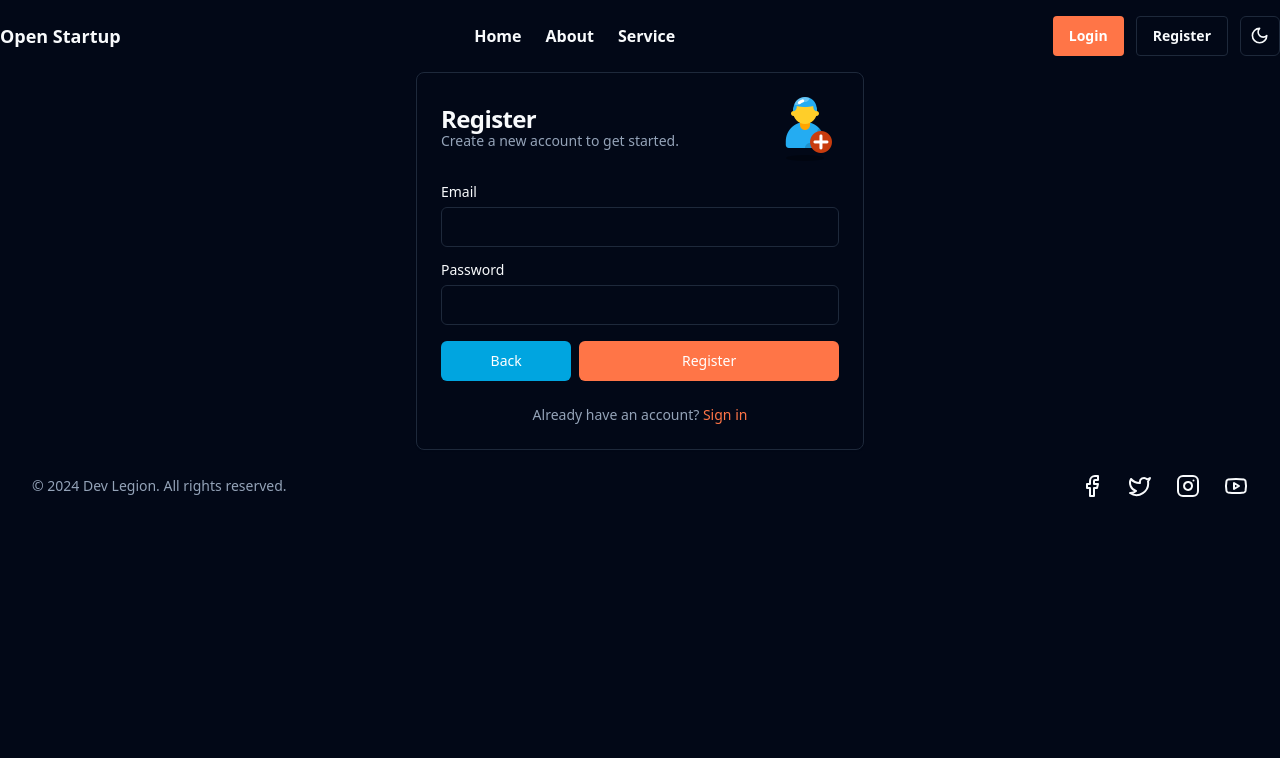
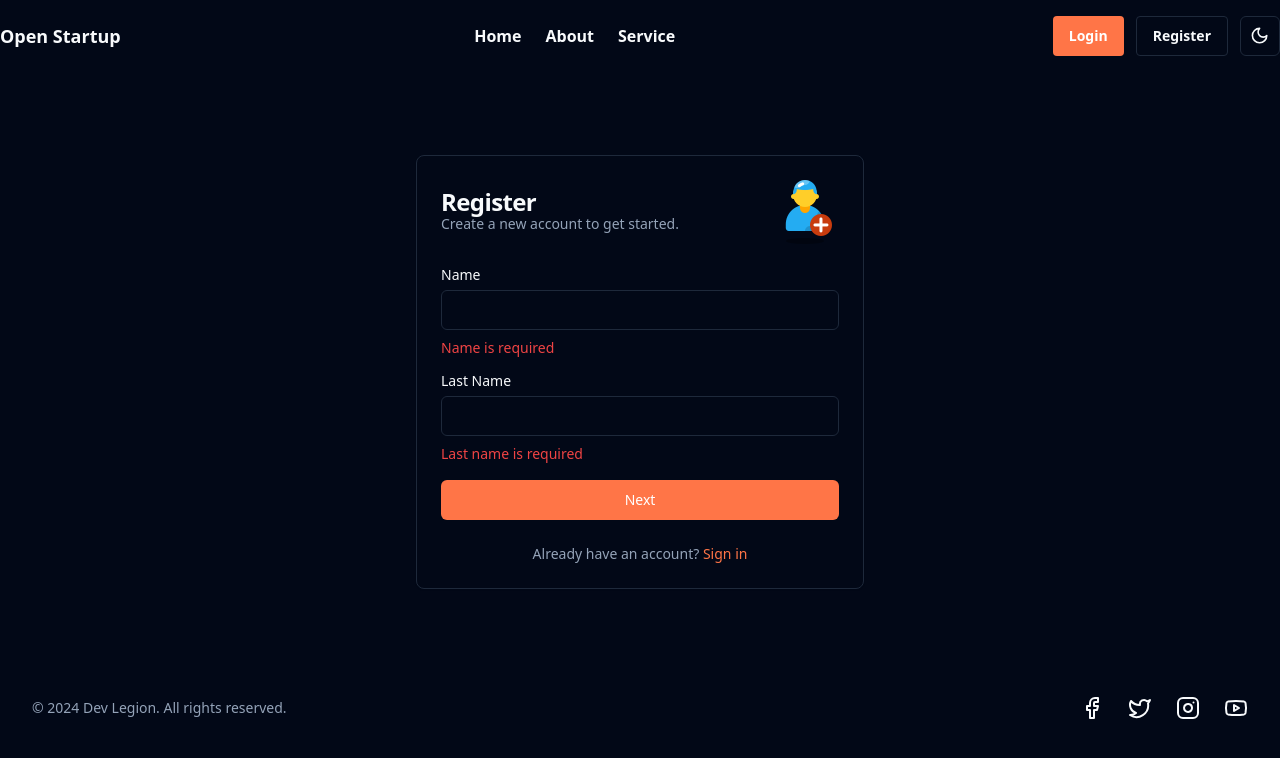
Before and after one commit to D3V-Legion/Open-Startup-Frontend, a React (Vite) app in the folder vite-project/: page /register in a window 1280 px wide. Both pictures are taken after a click on the button "Next". Shown: the top 758 px of the page. Built offline with nearby package versions, Linux system fonts and the light colour scheme.

Commit message:
agregando tipado para formularios con zod y react-form para register

```diff
--- a/vite-project/package.json
+++ b/vite-project/package.json
@@ -10,6 +10,7 @@
     "preview": "vite preview"
   },
   "dependencies": {
+    "@hookform/resolvers": "^3.9.0",
     "@radix-ui/react-dialog": "^1.1.1",
     "@radix-ui/react-dropdown-menu": "^2.1.1",
     "@radix-ui/react-label": "^2.1.0",
@@ -21,9 +22,11 @@
     "lucide-react": "^0.435.0",
     "react": "^18.3.1",
     "react-dom": "^18.3.1",
+    "react-hook-form": "^7.53.0",
     "react-router-dom": "^6.26.1",
     "tailwind-merge": "^2.5.2",
     "tailwindcss-animate": "^1.0.7",
+    "zod": "^3.23.8",
     "zustand": "^4.5.5"
   },
   "devDependencies": {
--- a/vite-project/src/pages/App.tsx
+++ b/vite-project/src/pages/App.tsx
@@ -1,5 +1,5 @@
 import { Button } from "@/components/ui/button";
-import cohete from "../../public/cohete1.png";
+import cohete from "/cohete1.png";
 
 import "../App.css";
 
--- a/vite-project/src/pages/Register.tsx
+++ b/vite-project/src/pages/Register.tsx
@@ -3,7 +3,11 @@ import { Button } from "@/components/ui/button"
 import { Input } from "@/components/ui/input"
 import { Label } from "@/components/ui/label"
 import { Card, CardHeader, CardTitle, CardDescription, CardContent, CardFooter } from "@/components/ui/card"
-import SmallIcon from '../../public/register1.png'
+import SmallIcon from '/register1.png'
+import { Link } from 'react-router-dom'
+import { UserSchema,userSchema } from '@/validations/validationSchemas'
+import {useForm} from 'react-hook-form'
+import {zodResolver} from '@hookform/resolvers/zod'
 
 
 export default function Component() {
@@ -16,23 +20,24 @@ export default function Component() {
 
   const [step, setStep] = useState(1)
 
-  const handleChange = (e: React.ChangeEvent<HTMLInputElement>) => {
-    const { name, value } = e.target
-    setFormData(prevData => ({
-      ...prevData,
-      [name]: value
-    }))
+  // Configuración de react-hook-form con zod usando el esquema importado
+  const { register, handleSubmit, formState: { errors }, trigger } = useForm<UserSchema>({
+    resolver: zodResolver(userSchema),
+  });
+
+  const onSubmit = (data: UserSchema) => {
+    // Here you would typically send the form data to your backend
+    console.log('Form submitted:', data)
   }
 
-  const handleSubmit = (e: React.FormEvent<HTMLFormElement>) => {
-    e.preventDefault()
-    // Here you would typically send the form data to your backend
-    console.log('Form submitted:', formData)
+   // Manejo del botón "Next" para pasar al siguiente paso si la validación es correcta
+   const handleNextStep = async () => {
+    const isStepValid = await trigger(['name', 'lastName']);
+    if (isStepValid) {
+      setStep(2);
+    }
   }
 
-  const handleNextStep = () => {
-    setStep(2)
-  }
 
   const handlePreviousStep = () => {
     setStep(1)
@@ -40,7 +45,8 @@ export default function Component() {
 
 
   return (
-    <Card className="w-full max-w-md mx-auto">
+    <main className="min-h-[75vh] flex items-center justify-center">
+         <Card className="w-full max-w-md mx-auto mx-4">
       <CardHeader>
       <div className="flex items-center justify-between">
           <div className='text-left'>
@@ -51,30 +57,28 @@ export default function Component() {
         </div>
       </CardHeader>
       <CardContent>
-        <form onSubmit={handleSubmit} className="space-y-4">
+        <form onSubmit={handleSubmit(onSubmit)} className="space-y-4">
         {step === 1 && (
             <>
               <div className="flex flex-col space-y-2">
                 <Label htmlFor="name" className="text-left">Name</Label>
                 <Input
                   id="name"
-                  name="name"
                   type="text"
                   required
-                  value={formData.name}
-                  onChange={handleChange}
+                  {...register('name')}
                 />
+                {errors.name && <p className="text-red-500 text-sm text-left">{errors.name.message}</p>}
               </div>
               <div className="flex flex-col space-y-2">
                 <Label htmlFor="lastName" className="text-left">Last Name</Label>
                 <Input
                   id="lastName"
-                  name="lastName"
                   type="text"
                   required
-                  value={formData.lastName}
-                  onChange={handleChange}
+                  {...register('lastName')}
                 />
+                {errors.lastName && <p className="text-red-500 text-sm  text-left">{errors.lastName.message}</p>}
               </div>
               <Button type="button" className="w-full text-white hover:bg-primary-foreground" onClick={handleNextStep}>
                 Next
@@ -88,23 +92,21 @@ export default function Component() {
                 <Label htmlFor="email" className="text-left">Email</Label>
                 <Input
                   id="email"
-                  name="email"
                   type="email"
                   required
-                  value={formData.email}
-                  onChange={handleChange}
+                  {...register('email')}
                 />
+                 {errors.email && <p className="text-red-500 text-sm  text-left">{errors.email.message}</p>}
               </div>
               <div className="flex flex-col space-y-2">
                 <Label htmlFor="password" className="text-left">Password</Label>
                 <Input
                   id="password"
-                  name="password"
                   type="password"
                   required
-                  value={formData.password}
-                  onChange={handleChange}
+                  {...register('password')}
                 />
+                   {errors.password && <p className="text-red-500 text-sm  text-left">{errors.password.message}</p>}
               </div>
               <div className="flex justify-between gap-2 ">
                 <Button type="button" className="w-1/3  text-white bg-secondary hover:bg-secondary-foreground" onClick={handlePreviousStep}>
@@ -120,9 +122,10 @@ export default function Component() {
       </CardContent>
       <CardFooter className="flex justify-center">
         <p className="text-sm text-muted-foreground">
-          Already have an account? <a href="#" className="text-primary hover:underline">Sign in</a>
+          Already have an account? <Link to="/login" className="text-primary hover:underline">Sign in</Link>
         </p>
       </CardFooter>
     </Card>
+    </main>
   )
 }
--- /dev/null
+++ b/vite-project/src/validations/validationSchemas.ts
@@ -0,0 +1,12 @@
+import { z } from 'zod';
+
+// Esquema de validación con zod
+export const userSchema = z.object({
+  name: z.string().min(1, "Name is required"),
+  lastName: z.string().min(1, "Last name is required"),
+  email: z.string().email("Invalid email address"),
+  password: z.string().min(6, "Password must be at least 6 characters long"),
+});
+
+// Derivar tipos desde el esquema de zod
+export type UserSchema = z.infer<typeof userSchema>;
```
Also changed, not shown: 1 other file (tests, documents, lock files or other folders).
